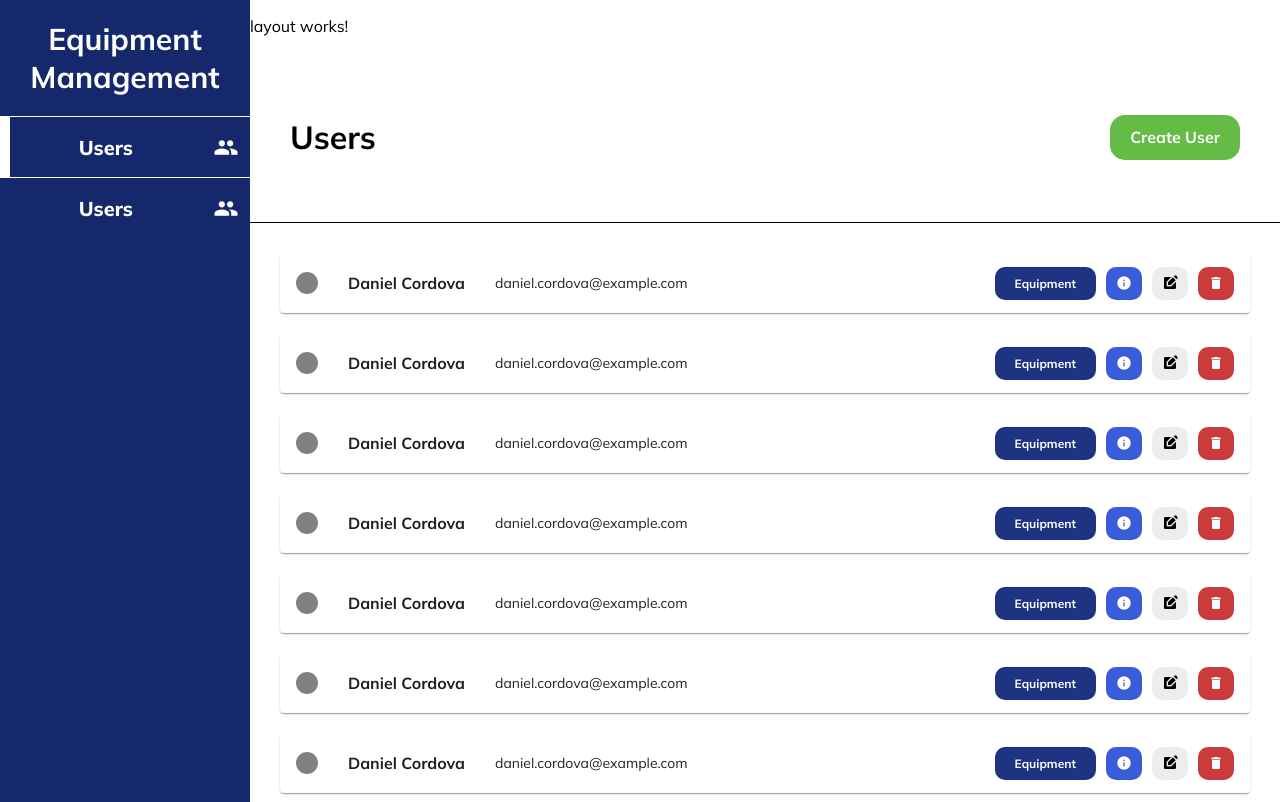
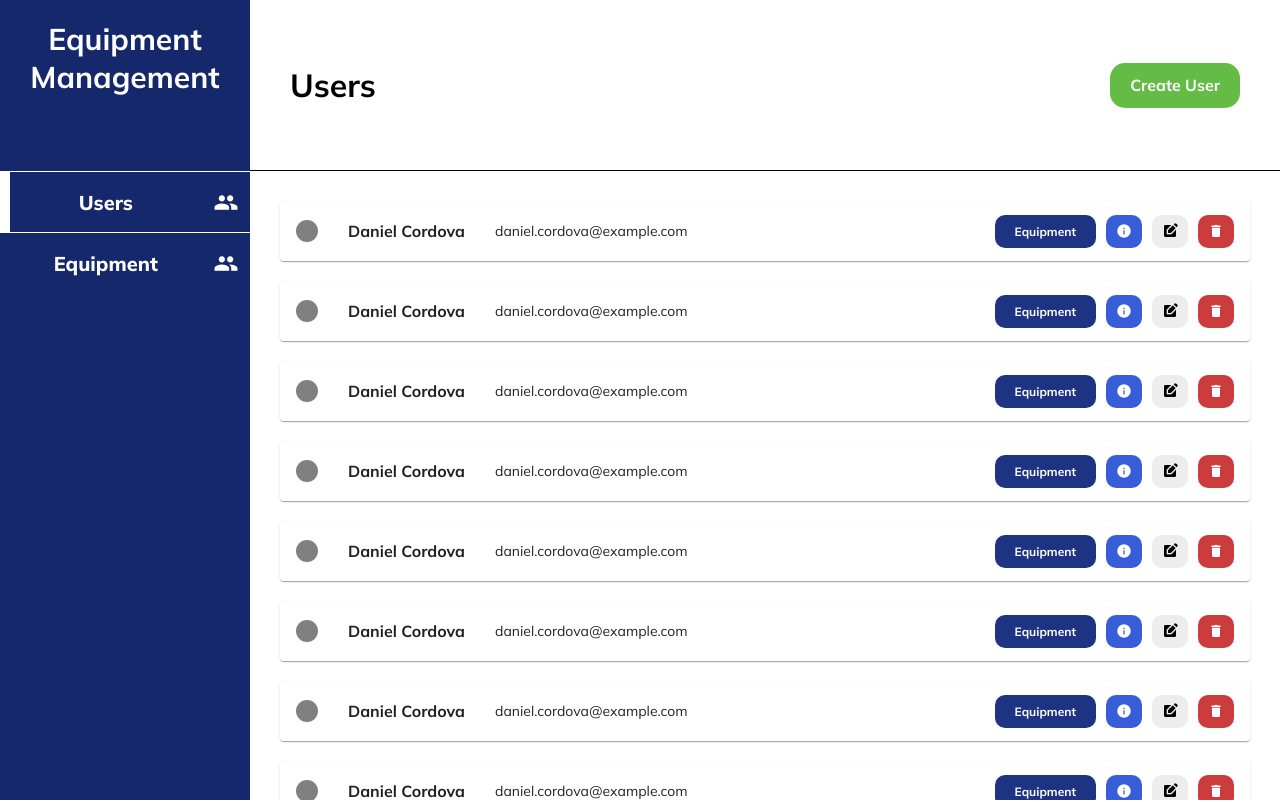
Before and after one commit to Danielcp0809/equipment-management-app, an Angular app: page /users in a window 1280 px wide. Shown: the top 802 px of the page. Built offline with nearby package versions, Linux system fonts and the light colour scheme.

Commit message:
Menu options added

```diff
--- a/src/app/core/layout/layout.component.html
+++ b/src/app/core/layout/layout.component.html
@@ -2,31 +2,21 @@
     <div class="main-container">
         <div class="slide-menu">
             <h1>Equipment Management</h1>
-            <div>
-                <div class="slide-menu-option" [class.active]="true">
+            <div style="margin-top: 75px;">
+                <div *ngFor="let option of menuItems" class="slide-menu-option"
+                    [class.active]="route === '/'+ option.path" (click)="onClickItem(option.path)">
                     <div class="option-head"></div>
                     <div class="option-name">
-                        <h2>Users</h2>
+                        <h2>{{option.title}}</h2>
                     </div>
                     <div class="option-icon">
-                        <mat-icon inline={{true}} aria-hidden="false" aria-label="Users icon" fontIcon="group"></mat-icon>
-                    </div>
-                </div>
-                <div class="slide-menu-option" [class.active]="false">
-                    <div class="option-head"></div>
-                    <div class="option-name">
-                        <h2>Users</h2>
-                    </div>
-                    <div class="option-icon">
-                        <mat-icon inline={{true}} aria-hidden="false" aria-label="Users icon" fontIcon="group"></mat-icon>
+                        <mat-icon inline={{true}} aria-hidden="false" aria-label="Users icon" fontIcon="group">
+                        </mat-icon>
                     </div>
                 </div>
             </div>
         </div>
         <div class="content">
-            <div class="header">
-                <p>layout works!</p>
-            </div>
             <router-outlet></router-outlet>
         </div>
     </div>
--- a/src/app/core/layout/layout.component.scss
+++ b/src/app/core/layout/layout.component.scss
@@ -1,46 +1,57 @@
-.main-container{
+.main-container {
     width: 100%;
     height: 100%;
     display: flex;
 }
 
-.slide-menu{
+.slide-menu {
     width: 250px;
     min-height: 100vh;
     background-color: var(--primary_color);
-    h1{
+
+    h1 {
         color: white;
         text-align: center;
         font-size: 30px
     }
 }
 
-.slide-menu-option{
+.slide-menu-option {
     width: 100%;
     height: 60px;
     display: grid;
     cursor: pointer;
     grid-template-columns: 0.2fr 4fr 1fr;
-    div{
+
+    div {
         display: flex;
         justify-content: center;
         align-items: center;
         color: white;
     }
-    .option-name{
-        h2{
+
+    .option-name {
+        h2 {
             font-weight: 800;
             font-size: 20px;
         }
     }
-    .option-icon{
+
+    .option-icon {
         font-size: 25px;
     }
-    &.active{
+
+    &.active {
         border: 1px solid white;
         border-right-width: 0;
         border-left-width: 0;
-        .option-head{
+
+        h2,
+        .option-icon {
+            color: white !important;
+        }
+
+        .option-head {
             background-color: white;
         }
     }
@@ -48,16 +59,18 @@
 
 }
 
-.slide-menu-option:hover{
-    border: 1px solid white;
-    border-right-width: 0;
-    border-left-width: 0;
+.slide-menu-option:hover {
+    h2 {
+        color: var(--color_1)
+    }
 }
 
-.slide-menu-option:hover .option-head{
-    background-color: white;
+.slide-menu-option:hover .option-icon {
+    color: var(--color_1)
 }
 
-.content{
+.content {
     width: calc(100% - 250px);
+    max-height: 100vh;
+    overflow: auto;
 }
--- a/src/app/core/layout/layout.component.ts
+++ b/src/app/core/layout/layout.component.ts
@@ -1,15 +1,33 @@
 import { Component, OnInit } from '@angular/core';
+import { Router } from '@angular/router';
 
 @Component({
   selector: 'app-layout',
   templateUrl: './layout.component.html',
-  styleUrls: ['./layout.component.scss']
+  styleUrls: ['./layout.component.scss'],
 })
 export class LayoutComponent implements OnInit {
+  menuItems: any[] = [
+    {
+      title: 'Users',
+      path: 'users',
+    },
+    {
+      title: 'Equipment',
+      path: 'equipment',
+    },
+  ];
 
-  constructor() { }
+  route: string = '';
+
+  constructor(public router: Router) {}
 
   ngOnInit(): void {
+    this.route = this.router.url;
   }
 
+  onClickItem(path: string) {
+    this.router.navigate([path]);
+    this.route = '/' + path;
+  }
 }
```
